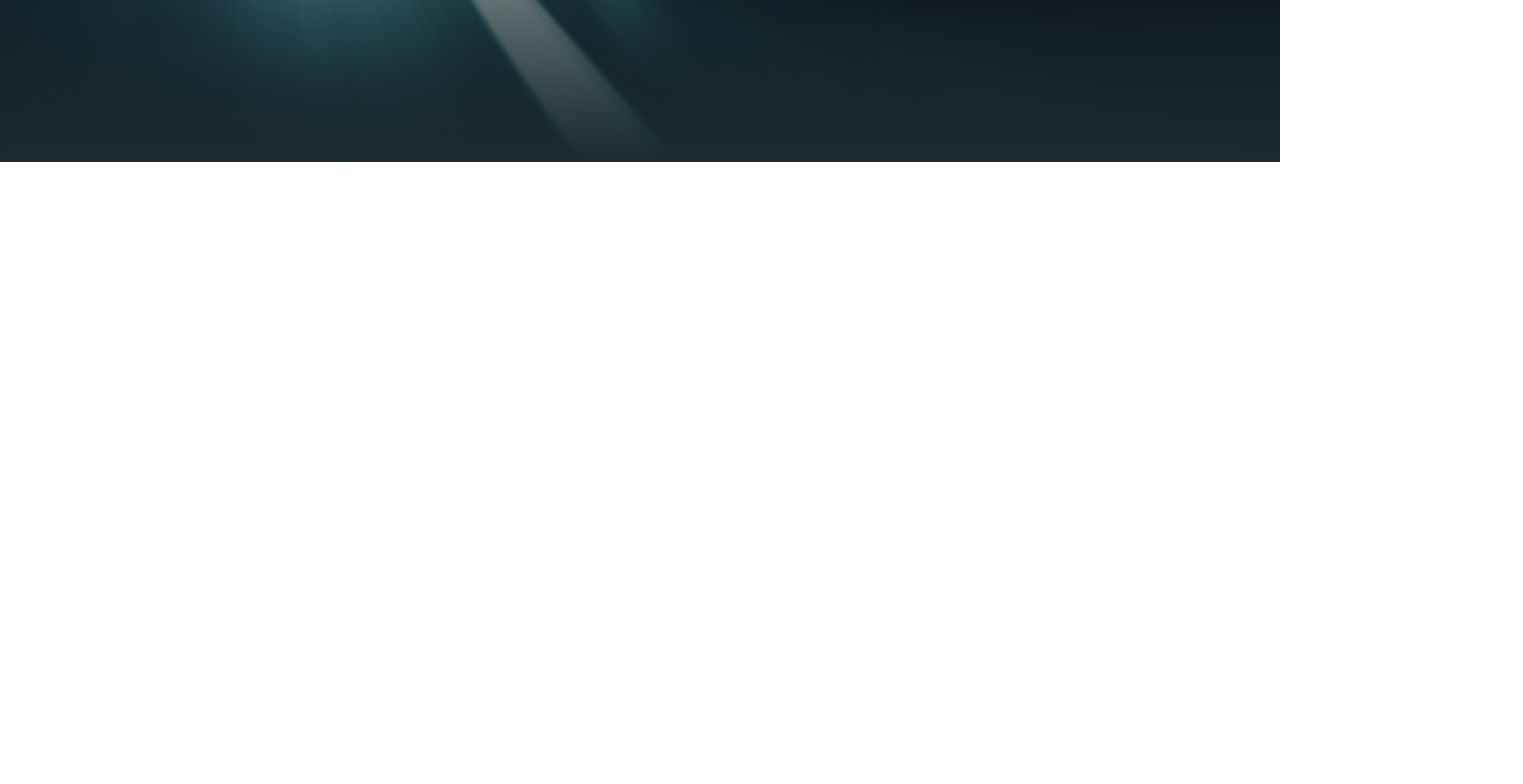
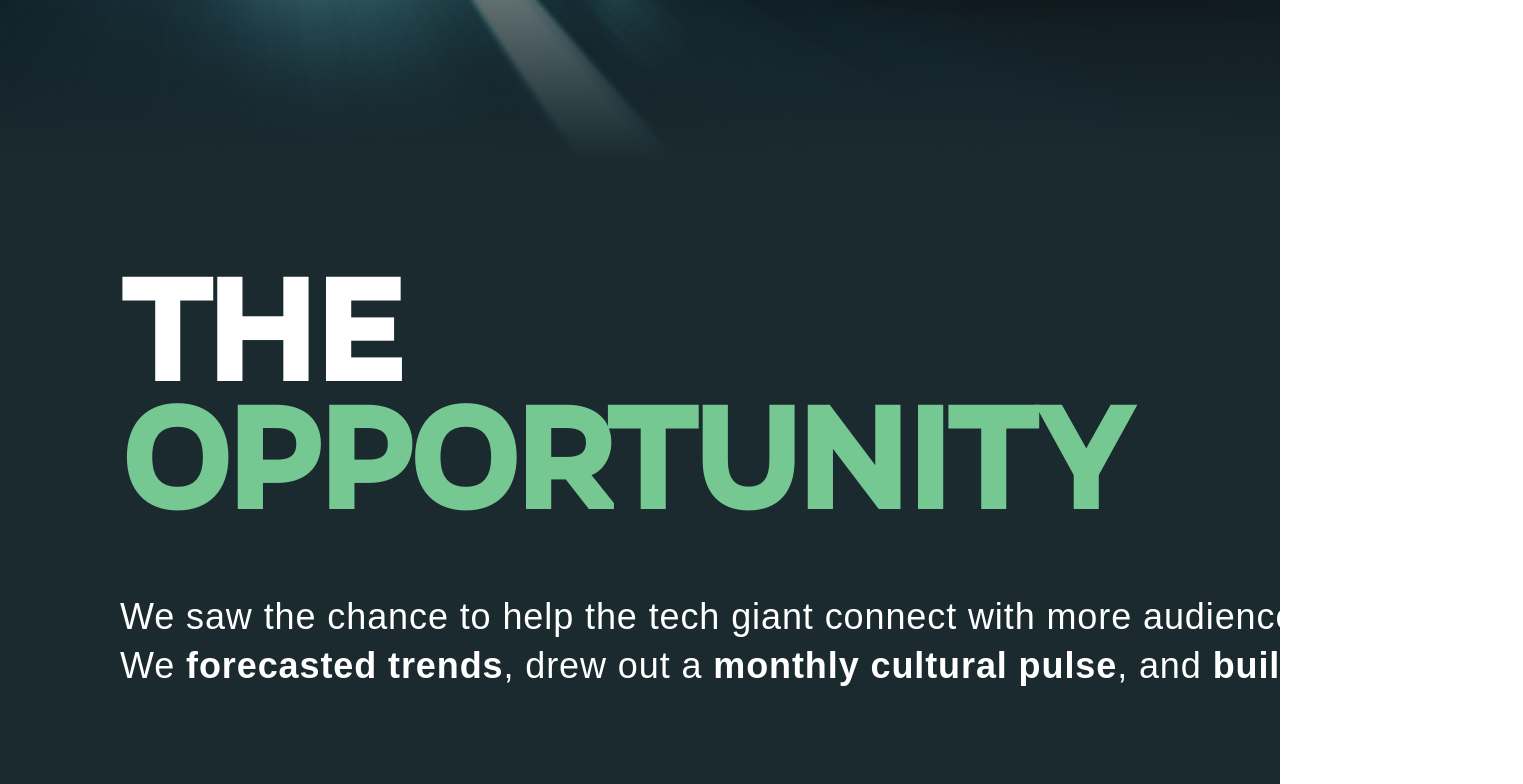
Before and after one commit to The-Agency-at-UF/new-biz-case-studies, a Next.js app in the folder frontend/: page /portfolio/caseStudies/Uber in a window 1280 px wide. Shown: the part 638-1422 px from the top of the page, 1523 px wide, since content can reach past the window. Before the commit the page ends 800 px from the top, so only its background shows below. Built offline with nearby package versions, Linux system fonts and the light colour scheme.

Commit message:
feat: implemented OpportunitySection component

```diff
--- /dev/null
+++ b/frontend/src/app/portfolio/caseStudies/Uber/components/opportunity.tsx
@@ -0,0 +1,33 @@
+"use client";
+
+import localFont from "next/font/local";
+
+const gentonaMedium = localFont({
+  src: "../../../../../../public/fonts/Gentona Medium.otf",
+  display: "swap",
+});
+
+export default function OpportunitySection() {
+  return (
+    <section className="py-24">
+      <div className="max-w-none lg:pl-10">
+        <h2 className={`${gentonaMedium.className} text-7xl lg:text-[10rem] font-black uppercase leading-[0.8] tracking-normal mb-20`}>
+          <span className="block text-white">The</span>
+          <span className="block text-[#76c893]">Opportunity</span>
+        </h2>
+
+        {/* 'max-w-none' ensures the container doesn't restrict the width.
+            'whitespace-nowrap' forces the text to stay on one single line.
+        */}
+        <div className="space-y-1 max-w-none">
+          <p className="text-xl lg:text-4xl font-light text-white leading-tight tracking-wide whitespace-nowrap">
+            We saw the chance to help the tech giant connect with more audiences.
+          </p>
+          <p className="text-xl lg:text-4xl font-light text-white leading-tight tracking-wide whitespace-nowrap">
+            We <span className="font-bold">forecasted trends</span>, drew out a <span className="font-bold">monthly cultural pulse</span>, and <span className="font-bold">built bold assets.</span>
+          </p>
+        </div>
+      </div>
+    </section>
+  );
+}
--- a/frontend/src/app/portfolio/caseStudies/Uber/page.tsx
+++ b/frontend/src/app/portfolio/caseStudies/Uber/page.tsx
@@ -1,35 +1,7 @@
-// // import NavBar from "../../../../components/NavBar";
-// // import UberHero from "./components/hero";
-
-
-
-// // export default function UberPage() {
-// //   return (
-// //     <div className="min-h-screen text-white bg-[#1a2a2f]">
-// //       <div className="w-full">
-// //         <NavBar />
-// //       </div>
-// //         <UberHero />
-// //     </div>
-// //   );
-// // }
-
-// import NavBar from "../../../../components/NavBar";
-// import UberHero from "./components/hero";
-
-// export default function UberPage() {
-//   return (
-//     <div className="min-h-screen text-white bg-[#1a2a2f]">
-//       <div className="w-full">
-//         <NavBar />
-//       </div>
-//       <UberHero />
-//     </div>
-//   );
-// }
 
 import NavBar from "../../../../components/NavBar";
 import UberHero from "./components/hero";
+import OpportunitySection from "./components/opportunity";
 
 export default function UberPage() {
   return (
@@ -46,7 +18,7 @@ export default function UberPage() {
         <UberHero />
 
         {/* Any future components added here will now line up perfectly */}
-        {/* <OpportunitySection /> */}
+        <OpportunitySection />
         {/* <UberBlackSection /> */}
       </main>
     </div>
```
